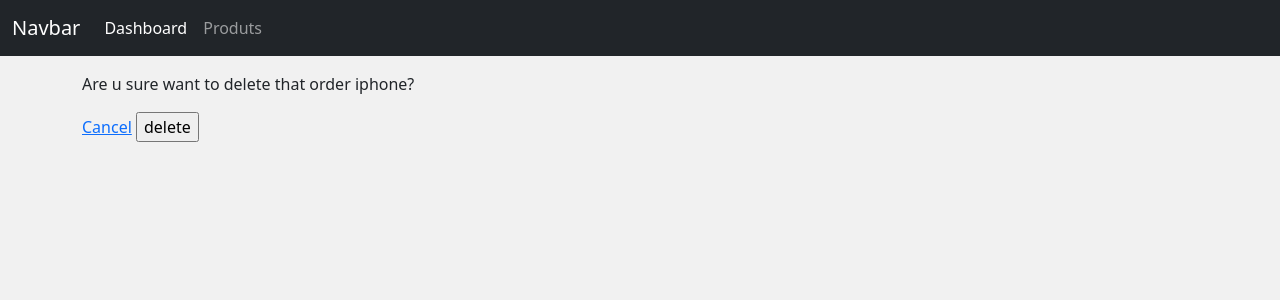
After one commit to thazinmyint/Django-App, a Django app: page /order/delete/2 in a window 1280 px wide. The commit adds this page. Shown: the top 300 px of the page. Run offline with Django 3.2, Linux system fonts and the light colour scheme; data comes from the database, SQL or seed files in the repository; both versions use the stored data as it was after the commit.

Commit message:
delete order(modal form)

```diff
--- a/accounts/templates/accounts/customers.html
+++ b/accounts/templates/accounts/customers.html
@@ -62,8 +62,8 @@
                         <td>{{order.product.category}}</td>
                         <td>{{order.created_at}}</td>
                         <td>{{order.status}}</td>
-                        <td><a href="" class="btn btn-success">Update</a></td>
-                        <td><a href="" class="btn btn-danger">Remove</a></td>
+                        <td><a href="{% url 'order.update' order.id %}" class="btn btn-success">Update</a></td>
+                        <td><a href="{% url 'order.delete' order.id %}" class="btn btn-danger">Remove</a></td>
 
                     </tr>
                 {% endfor %}
--- a/accounts/templates/accounts/dashboard.html
+++ b/accounts/templates/accounts/dashboard.html
@@ -88,7 +88,7 @@
                     <td>{{order.created_at}}</td>
                     <td>{{order.status}}</td>
                     <td><a href="{% url 'order.update' order.id %}" class="btn btn-success">Update</a></td>
-                    <td><a href="" class="btn btn-danger">Remove</a></td>
+                    <td><a href="{% url 'order.delete' order.id %}" class="btn btn-danger">Remove</a></td>
 
                 </tr>
                {% endfor %}
--- /dev/null
+++ b/accounts/templates/accounts/order_delete.html
@@ -0,0 +1,9 @@
+{% extends 'accounts/master.html' %}
+{% block content %}
+<p>Are u sure want to delete that order {{order}}?</p>
+<form action="" method="POST">
+{% csrf_token %}
+    <a href="{% url 'dashboard' %}">Cancel</a>
+    <input type="submit" value="delete">
+</form>
+{% endblock content %}
--- a/accounts/urls.py
+++ b/accounts/urls.py
@@ -9,6 +9,7 @@ urlpatterns = [
     path('products/', views.products,name='products'),
     path('order/create', views.orderCreate,name='order.create'),
     path('order/update/<int:orderId>', views.orderUpdate,name='order.update'),
+    path('order/delete/<int:orderId>', views.orderDelete,name='order.delete'),
 
 
 ]
--- a/accounts/views.py
+++ b/accounts/views.py
@@ -62,3 +62,13 @@ def orderUpdate(request,orderId):
     return render(request,'accounts/order_form.html',{
         'form':form
     })
+
+def orderDelete(request,orderId):
+    order=Order.objects.get(id=orderId);
+    if request.method=="POST":
+        order.delete();
+        return redirect('/');
+
+    return render(request,'accounts/order_delete.html',{
+        'order':order
+    })
```
Also changed, not shown: db.sqlite3.
